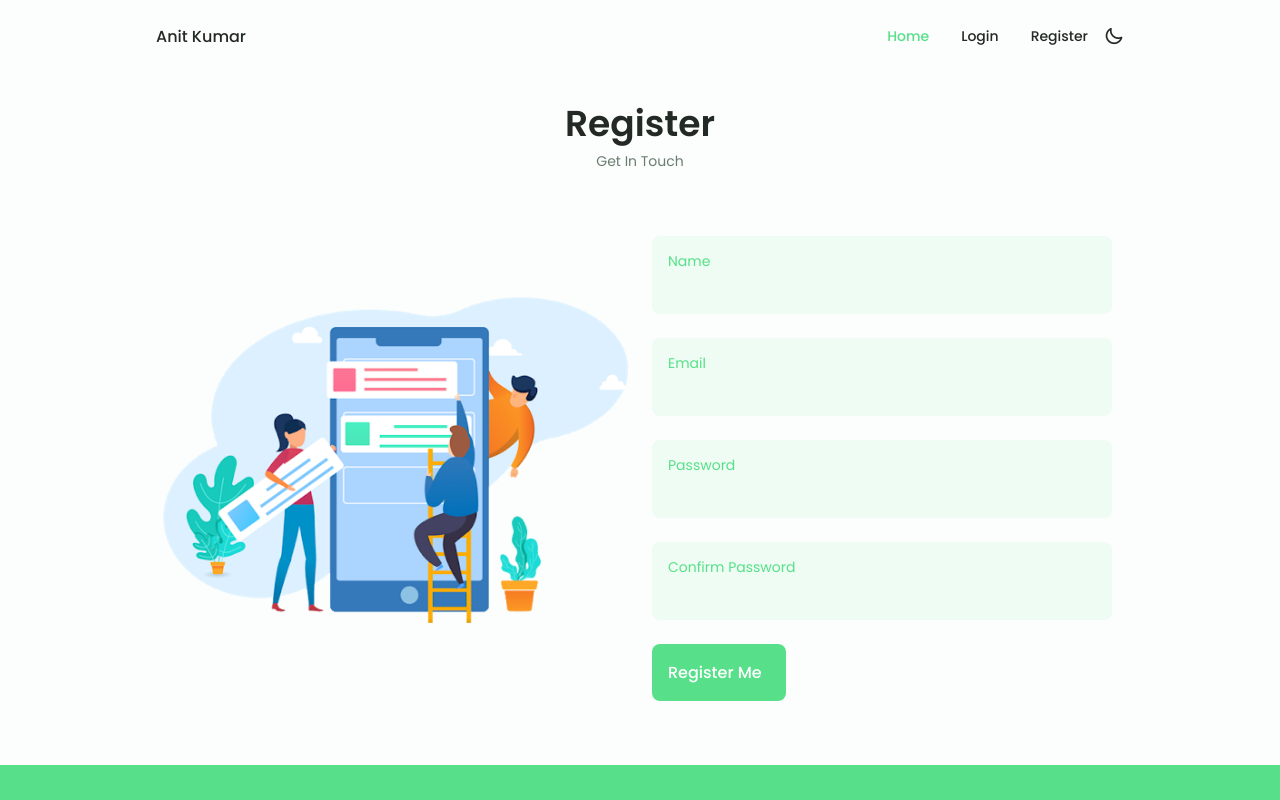
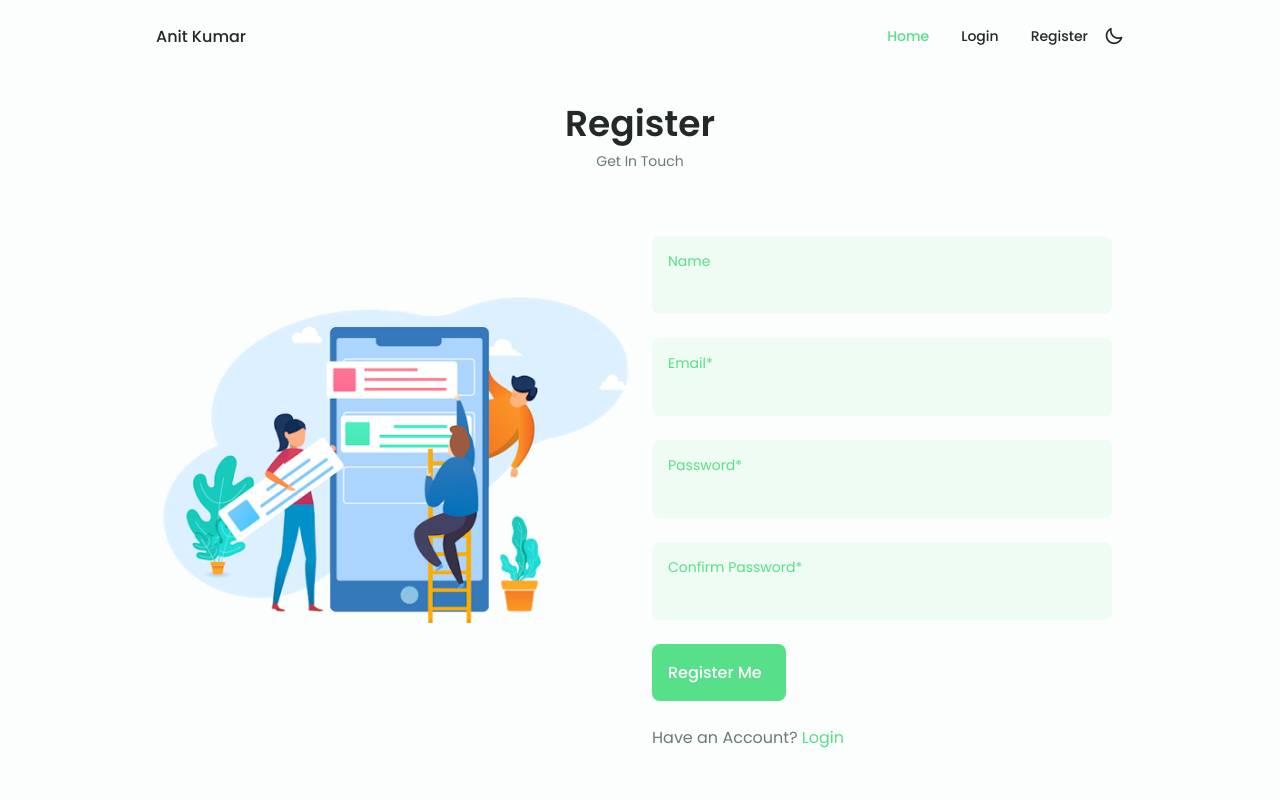
Before and after one commit to anitkumarsingh/course-shop, a React (Create React App) app in the folder frontend/: page /register in a window 1280 px wide. Shown: the top 800 px of the page. Built offline with nearby package versions, Linux system fonts and the light colour scheme.

Commit message:
register functionality

```diff
--- a/frontend/src/components/Block/Header.js
+++ b/frontend/src/components/Block/Header.js
@@ -131,12 +131,14 @@ const Header = () => {
                   </Link>
                 )}
               </li>
+              {!userInfo && (
                 <li className="nav__item">
                   <Link to="/register" className="nav__link">
                     <i className="uil uil-file-alt nav__icon" />
                     Register
                   </Link>
                 </li>
+              )}
             </ul>
             <i className="uil uil-times nav__close" id="nav-close" />
           </div>
--- a/frontend/src/components/Forms/Login.js
+++ b/frontend/src/components/Forms/Login.js
@@ -3,6 +3,7 @@ import React, { useState, useEffect } from 'react';
 import loginImg from '../../public/assets/login.png';
 import { useDispatch, useSelector } from 'react-redux';
 import { login } from '../../redux/actions/users';
+import { Link } from 'react-router-dom';
 
 const Login = ({ location, history }) => {
   const [name, setName] = useState('');
@@ -12,11 +13,13 @@ const Login = ({ location, history }) => {
   const dispatch = useDispatch();
   const userLogin = useSelector((state) => state.userLogin);
   const { loading, error, userInfo } = userLogin;
+
   const redirect = location.search
     ? location.search.split('=')[1]
-    : userInfo?.isAdmin
-    ? '/admin/dashboard'
+    : userInfo
+    ? '/dashboard'
     : '/';
+
   useEffect(() => {
     if (userInfo) {
       history.push(redirect);
@@ -33,7 +36,7 @@ const Login = ({ location, history }) => {
       <section className="contact section" id="contact">
         <h2 className="section__title">Login</h2>
         <span className="section__subtitle">Get In Touch</span>
-        <span className="section__subtitle">{error}</span>
+        {error && <span className="section__subtitle">{error}</span>}
         <div className="login__container container grid">
           <div
             style={{
@@ -61,7 +64,7 @@ const Login = ({ location, history }) => {
             </div>
             <div className="contact__content">
               <label htmlFor="email" className="contact__label">
-                Email
+                Email *
               </label>
               <input
                 type="email"
@@ -73,7 +76,7 @@ const Login = ({ location, history }) => {
             </div>
             <div className="contact__content">
               <label htmlFor="password" className="contact__label">
-                Password
+                Password *
               </label>
               <input
                 type="password"
@@ -90,6 +93,14 @@ const Login = ({ location, history }) => {
                 <i className="ui uil message button__icon"></i>
               </a>
             </div>
+            <p>
+              New User?{' '}
+              <Link
+                to={redirect ? `/register?redirect=${redirect}` : '/register'}
+              >
+                Register
+              </Link>
+            </p>
           </form>
         </div>
       </section>
--- a/frontend/src/components/Forms/Register.js
+++ b/frontend/src/components/Forms/Register.js
@@ -1,13 +1,44 @@
-import React from 'react';
+/* eslint-disable jsx-a11y/anchor-is-valid */
+import React, { useState, useEffect } from 'react';
 import RegisterationImg from '../../public/assets/unnamed.png';
+import { useDispatch, useSelector } from 'react-redux';
+import { register } from '../../redux/actions/users';
+import { Link } from 'react-router-dom';
 
-const Register = () => {
+const Register = ({ location, history }) => {
+  const [name, setName] = useState('');
+  const [email, setEmail] = useState('');
+  const [password, setPassword] = useState('');
+  const [confirmPassword, setConfirmPassword] = useState('');
+  const [message, setMessage] = useState(null);
+
+  const dispatch = useDispatch();
+  const userRegister = useSelector((state) => state.userRegister);
+  const { loading, error, userInfo } = userRegister;
+
+  const redirect = location.search ? location.search.split('=')[1] : '/';
+
+  useEffect(() => {
+    if (userInfo) {
+      history.push(redirect);
+    }
+  }, [history, userInfo, redirect]);
+
+  const submitHandler = (e) => {
+    e.preventDefault();
+    if (password !== confirmPassword) {
+      setMessage('Passwords do not match');
+    } else {
+      dispatch(register(email, password));
+    }
+  };
   return (
     <>
-			<section className='contact section' id='contact'>
-				<h2 className='section__title'>Register</h2>
-				<span className='section__subtitle'>Get In Touch</span>
-				<div className='register__container container grid'>
+      <section className="contact section" id="contact">
+        <h2 className="section__title">Register</h2>
+        <span className="section__subtitle">Get In Touch</span>
+        {error && <span className="section__subtitle">{error}</span>}
+        <div className="register__container container grid">
           <div
             style={{
               backgroundImage: `url(${RegisterationImg})`,
@@ -15,40 +46,73 @@ const Register = () => {
               backgroundSize: '100%',
               backgroundRepeat: 'no-repeat',
               height: '28rem'
-						}}></div>
-					<form action='' className='contact__form grid'>
-						<div className='contact__inputs'>
-							<div className='contact__content'>
-								<label htmlFor='' className='contact__label'>
+            }}
+          ></div>
+          <form action="" className="contact__form grid">
+            <div className="contact__inputs">
+              <div className="contact__content">
+                <label htmlFor="name" className="contact__label">
                   Name
                 </label>
-								<input type='text' className='contact__input' />
+                <input
+                  type="text"
+                  className="contact__input"
+                  value={name}
+                  name="name"
+                  onChange={(e) => setName(e.target.value)}
+                />
               </div>
             </div>
-						<div className='contact__content'>
-							<label htmlFor='' className='contact__label'>
-								Email
+            <div className="contact__content">
+              <label htmlFor="email" className="contact__label">
+                Email*
               </label>
-							<input type='email' className='contact__input' />
+              <input
+                type="email"
+                className="contact__input"
+                value={email}
+                name="email"
+                onChange={(e) => setEmail(e.target.value)}
+              />
             </div>
-						<div className='contact__content'>
-							<label htmlFor='' className='contact__label'>
-								Password
+            <div className="contact__content">
+              <label htmlFor="password" className="contact__label">
+                Password*
               </label>
-							<input type='password' className='contact__input' />
+              <input
+                type="password"
+                className="contact__input"
+                value={password}
+                name="password"
+                onChange={(e) => setPassword(e.target.value)}
+              />
+              {message && <p className="section__subtitle">Get In Touch</p>}
             </div>
-						<div className='contact__content'>
-							<label htmlFor='' className='contact__label'>
-								Confirm Password
+            <div className="contact__content">
+              <label htmlFor="confirmPass" className="contact__label">
+                Confirm Password*
               </label>
-							<input type='password' className='contact__input' />
+              <input
+                type="password"
+                className="contact__input"
+                value={confirmPassword}
+                name="confirmPass"
+                onChange={(e) => setConfirmPassword(e.target.value)}
+              />
             </div>
-						<div>
-							<a href='#' className='button button--flex'>
+            <div onClick={(e) => submitHandler(e)}>
+              <a className="button button--flex">
                 Register Me
-								<i className='ui uil message button__icon'></i>
+                <i className="ui uil message button__icon"></i>
               </a>
             </div>
+            <p>
+              {' '}
+              Have an Account?{' '}
+              <Link to={redirect ? `/login?redirect=${redirect}` : '/login'}>
+                Login
+              </Link>
+            </p>
           </form>
         </div>
       </section>
--- a/frontend/src/public/css/styles.css
+++ b/frontend/src/public/css/styles.css
@@ -70,6 +70,7 @@ ul {
 }
 a {
   text-decoration: none;
+  color: var(--first-color);
 }
 img {
   max-width: 100%;
--- a/frontend/src/redux/actions/users.js
+++ b/frontend/src/redux/actions/users.js
@@ -52,7 +52,7 @@ export const logout = () => (dispatch) => {
   document.location.href = '/login';
 };
 
-export const register = (name, email, password) => async (dispatch) => {
+export const register = (email, password) => async (dispatch) => {
   try {
     dispatch({
       type: USER_REGISTER_REQUEST
@@ -66,7 +66,7 @@ export const register = (name, email, password) => async (dispatch) => {
 
     const { data } = await axios.post(
       `${API_BASE_URL}/users`,
-      { name, email, password },
+      { email, password },
       config
     );
 
```
Also changed, not shown: 1 other file (tests, documents, lock files or other folders). Lines whose indentation alone changed are shown as unchanged.
